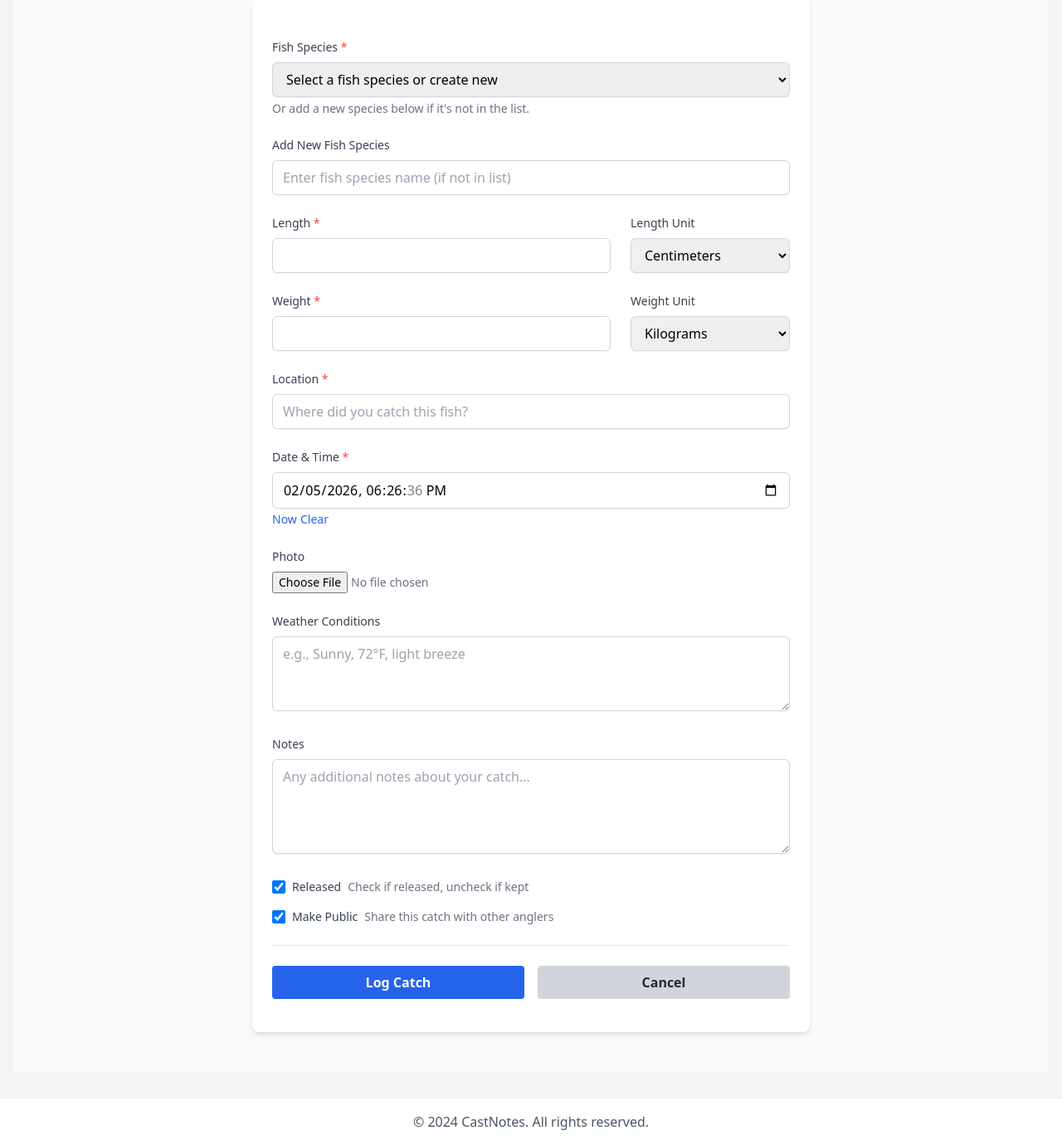
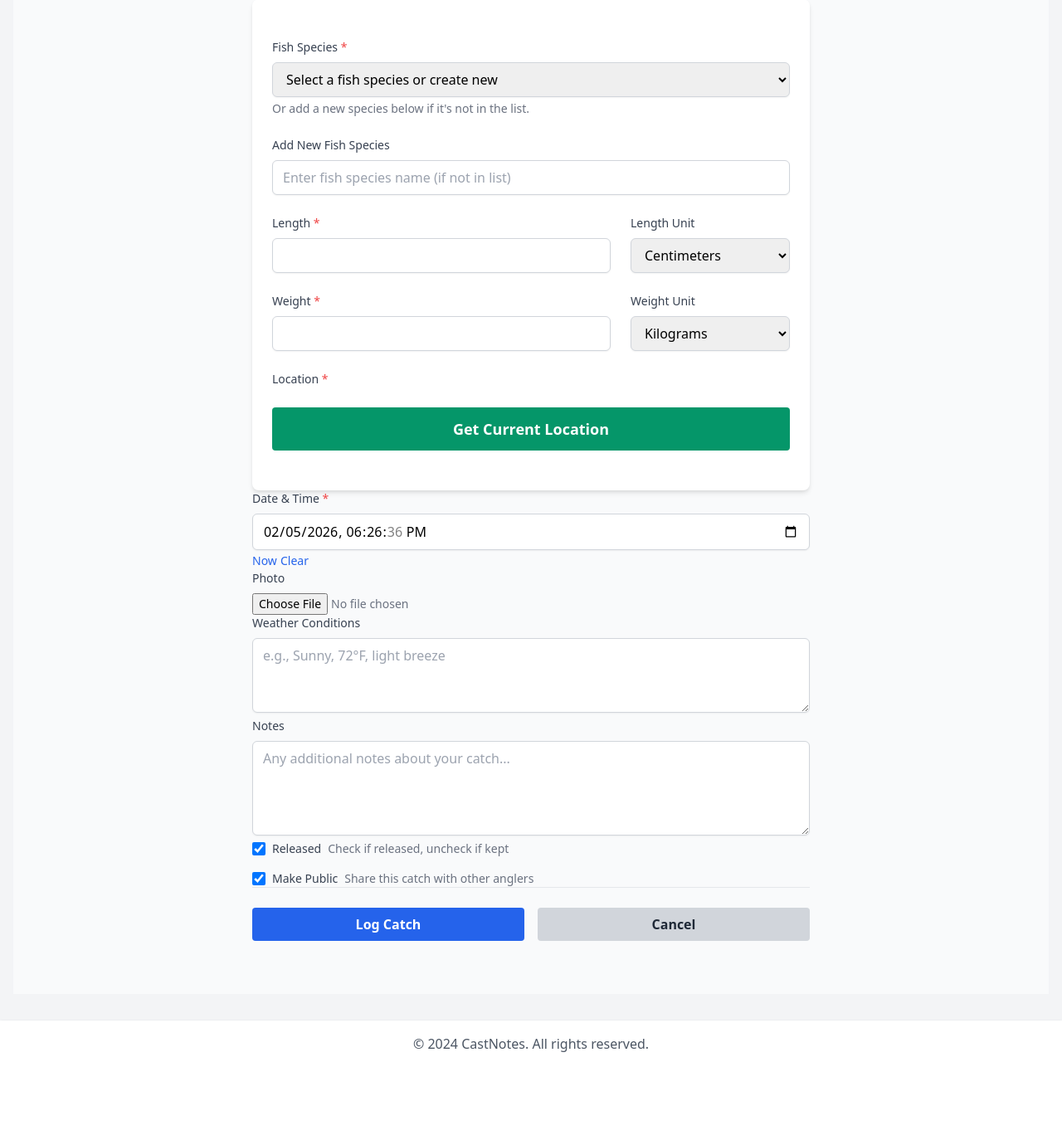
Before and after one commit to mlfbvr/castnotes, a Django app: page /log-catch/ in a window 1280 px wide. Shown: the part 385-1765 px from the top of the page at 83% size. After the commit the page ends 1653 px from the top, so only its background shows below. Run offline with Django 5.2, Linux system fonts and the light colour scheme; the visitor is signed in with stand-in values (Sample User, id 1); data that the repository does not hold is empty.

Commit message:
Update look and feel for some forms

```diff
--- a/angler/forms.py
+++ b/angler/forms.py
@@ -87,12 +87,7 @@ class CatchForm(forms.ModelForm):
     catch_location = forms.CharField(
         label="Location",
         max_length=255,
-        widget=forms.TextInput(
-            attrs={
-                "class": "w-full px-3 py-2 border border-gray-300 rounded-md shadow-sm focus:outline-none focus:ring-blue-500 focus:border-blue-500",
-                "placeholder": "Where did you catch this fish?",
-            }
-        ),
+        widget=forms.HiddenInput(),
     )
 
     catch_datetime = forms.DateTimeField(
--- a/angler/templates/angler/log_catch.html
+++ b/angler/templates/angler/log_catch.html
@@ -98,11 +98,19 @@
                 </div>
 
                 <!-- Location -->
-                <div>
+                <div></div>
                     <label for="{{ form.catch_location.id_for_label }}" class="block text-sm font-medium text-gray-700 mb-2">
                         {{ form.catch_location.label }} <span class="text-red-500">*</span>
+                        {{ form.catch_location }}
                     </label>
-                    {{ form.catch_location }}
+                    <div class="flex flex-col justify-between items-center md:flex-row md:items-center md:space-x-4 gap-y-6">
+                        <div class="flex flex-grow md:w-auto mt-4 md:mt-0">
+                            <a href="javascript:void(0);" id="link_get_location" class="flex-grow bg-green-600 hover:bg-green-700 text-white font-bold py-3 px-4 rounded text-center text-lg">
+                                Get Current Location
+                            </a>
+                            <div class="hidden flex-grow bg-gray-600 text-white font-bold py-3 px-4 rounded text-center text-lg">Getting location...</div>
+                        </div>
+                    </div>
                     {% if form.catch_location.errors %}
                         <p class="mt-1 text-sm text-red-500">{{ form.catch_location.errors.0 }}</p>
                     {% endif %}
@@ -256,11 +264,11 @@
             const latitude = markerData.latitude; // get latitude from markerData
             const longitude = markerData.longitude; // get longitude from markerData
             if (window.myMap) { // check if map is initialized
-                window.marker = L.marker([longitude, latitude], {
+                window.marker = L.marker([latitude, longitude], {
                     draggable: true,
                     autoPan: true,
                 }).addTo(window.myMap); // add marker to map
-                window.myMap.setView([longitude, latitude], 15); // center map on marker
+                window.myMap.setView([latitude, longitude], 15); // center map on marker
 
                 // Update location input when marker is dragged
                 window.marker.on('dragend', function(e) {
@@ -271,6 +279,46 @@
                 console.error("Map is not initialized yet."); // log error if map not initialized
             }
         }
-     }, false);
-</script>
+    }, false);
+    document.addEventListener("DOMContentLoaded", function() {
+        const geoLink = document.getElementById("link_get_location"); // Link to get geolocation
+        if (geoLink) { // Ensure the link exists
+            geoLink.addEventListener("click", function(event) { // On click event for the geolink
+                event.preventDefault(); // Prevent default link behavior
+                event.target.style.display = "none"; // Hide the link
+                event.target.nextElementSibling.style.display = "block"; // Show loading indicator
+
+                navigator.geolocation.getCurrentPosition(function(position) { // Get current position
+                    setLocation(position.coords.latitude, position.coords.longitude); // Set location in the input field
+                    event.target.style.display = "block"; // Hide the link
+                    event.target.nextElementSibling.style.display = "none"; // Show loading indicator
+
+
+                    if (!window.myMap) { // Ensure the map is initialized
+                        console.error("Map is not initialized yet."); // log error if map not initialized
+                        return; // exit if map not initialized
+                    }
+                    if (window.marker) { // If a marker already exists, remove it
+                        window.myMap.removeLayer(window.marker);
+                    }
+
+                    // Add a marker at the current location
+                    window.marker = L.marker([position.coords.latitude, position.coords.longitude], {
+                        draggable: true,
+                        autoPan: true,
+                    }).addTo(window.myMap);
+
+                    // Update location input when marker is dragged
+                    window.marker.on('dragend', function(e) {
+                        const latlng = e.target.getLatLng();
+                        setLocation(latlng.lat, latlng.lng);
+                    });
+
+                    // Center the map on the current location
+                    window.myMap.setView([position.coords.latitude, position.coords.longitude], 15);
+                });
+            });
+        }
+    });
+ </script>
 {% endblock %}
--- a/angler/templates/angler/session_details.html
+++ b/angler/templates/angler/session_details.html
@@ -54,7 +54,7 @@
                         </div>
                         <div class="sm:col-span-2">
                             <label class="block text-sm font-medium text-gray-700">Location</label>
-                            <p class="mt-1 text-lg text-gray-900">Long: {{ fishing_session.location.longitude }}, Lat: {{ fishing_session.location.latitude }}</p>
+                            <p class="mt-1 text-lg text-gray-900">Lat: {{ fishing_session.location.latitude }}, Lon: {{ fishing_session.location.longitude }}</p>
                             <div>
                                 {% leaflet_map "yourmap" %}
                             </div>
--- a/angler/views.py
+++ b/angler/views.py
@@ -123,6 +123,17 @@ class LogCatchView(LoginRequiredMixin, View):
                     "angler/partials/log_new_catch.html",
                     {"form": form, "time": datetime.now(), "error": error_message},
                 )
+        else:
+            # Form is invalid, render the partial with form errors
+            return render(
+                request,
+                "angler/partials/log_new_catch.html",
+                {
+                    "form": form,
+                    "time": datetime.now(),
+                    "error": "Please correct the errors below.",
+                },
+            )
 
     def get(self, request):
         from .forms import CatchForm
```
